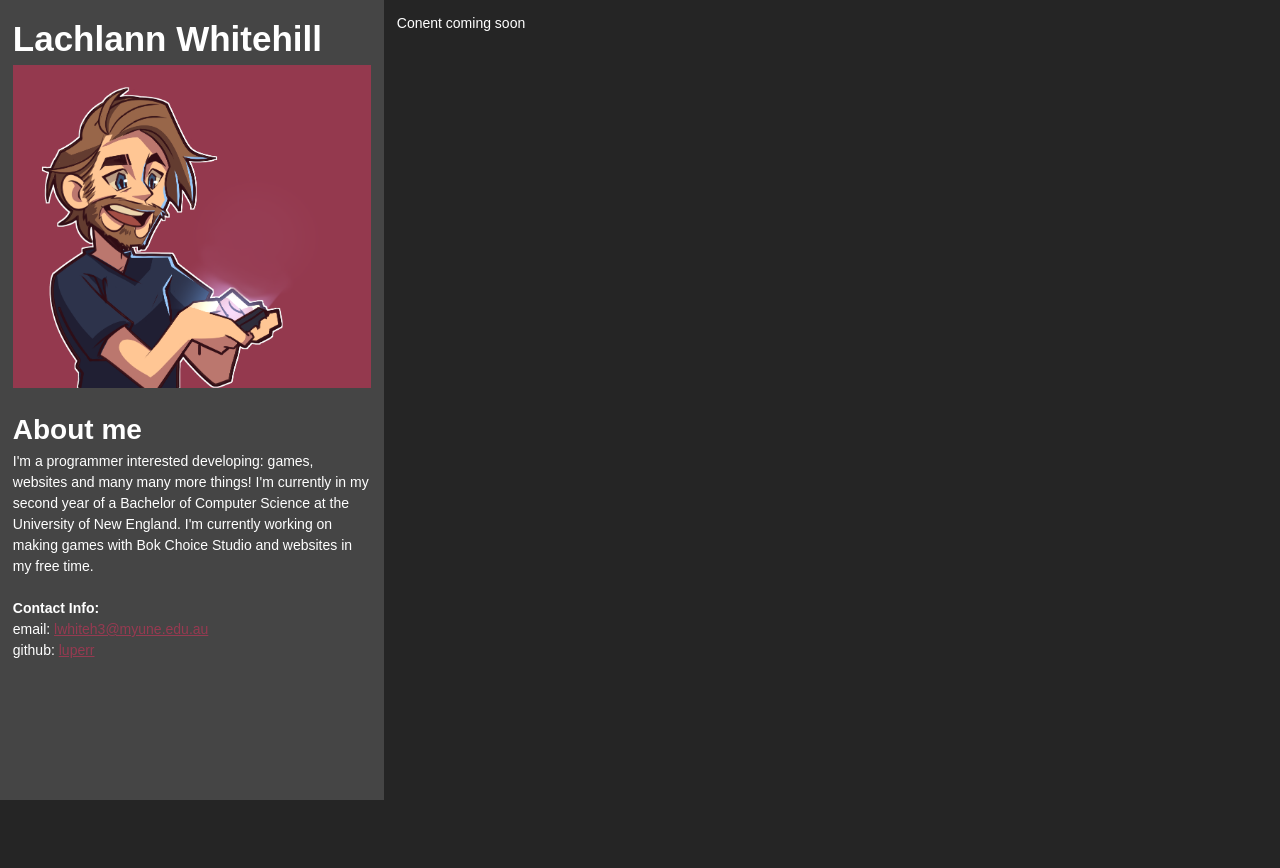
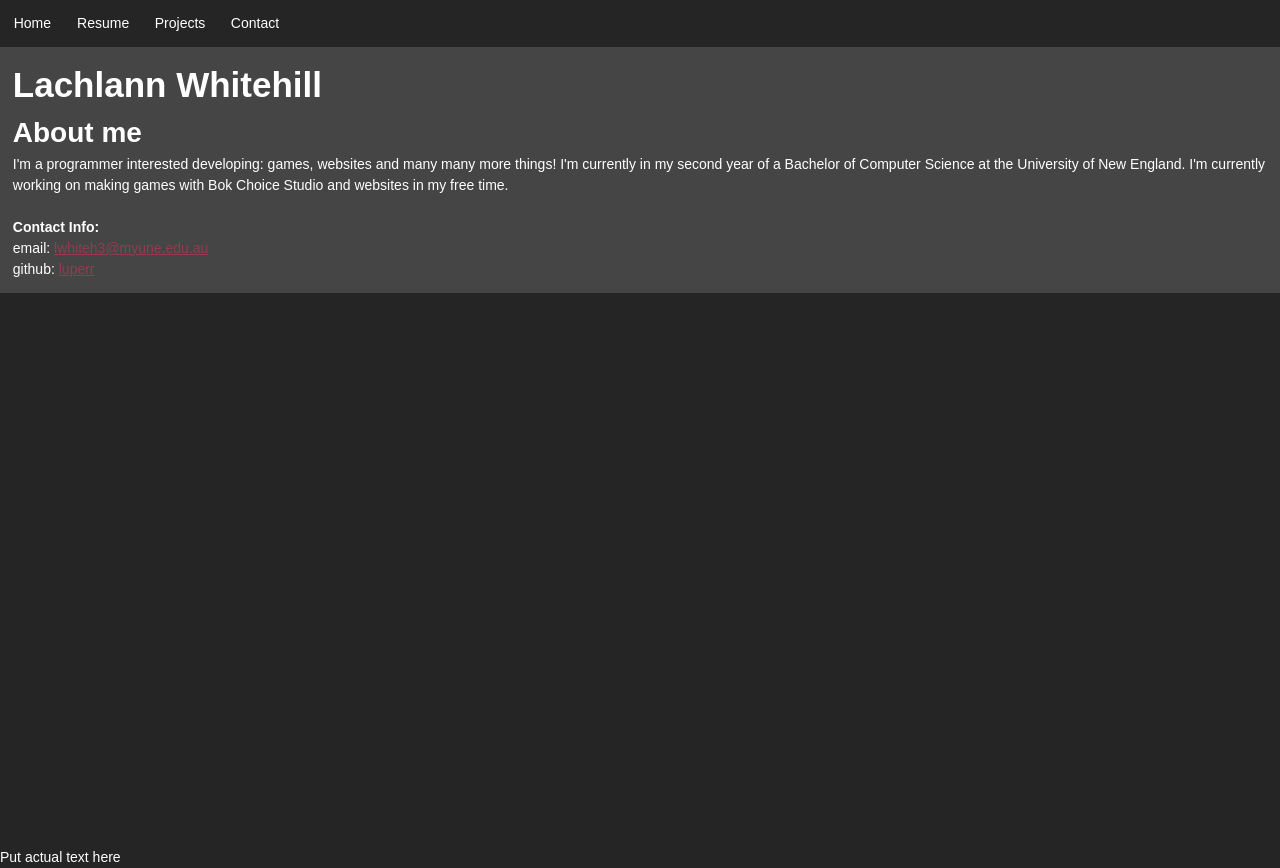
Before and after one commit to luperr/luperr.github.io, a plain HTML site: page index.html in a window 1280 px wide. Before the commit the page ends 800 px from the top, so only its background shows below. Drawn offline with Linux system fonts and the light colour scheme.

Commit message:
mostly removed conent and added TODO comments.  nav bar added.  more semantic tags added (may cause compatibility issues, cause HTML 5)

```diff
--- a/css/style.css
+++ b/css/style.css
@@ -1,4 +1,13 @@
 /* Universal setting for the whole page*/
+/*
+TODO:
+[] fix nav bar to top of page and reslting layour problems
+[] Create a proper header and footer styling
+[] add better styling a colour classing
+[] introduce JS
+[] set up for mobile first dev
+[] fix the stupid damn layout
+*/
 * {
     box-sizing: border-box;
 }
@@ -23,21 +32,34 @@ body {
     overflow: auto;
     height: 100%;
 }
-/*Page layout using column classes.  2 columns for view greater than 601px and 1 column for views less than 600*/
+/*The nav bar*/
+nav {
 
-.col-0 {
-    width: 30%;
-    height: 100%;
+}
+nav ul {
+    list-style-type: none;
+    margin: 0;
+    padding: 0;
+    overflow: hidden;
+}
+nav ul li{
+    border-right: #fff;
+    float: left;
+}
+nav ul li:last-child {
+    border-right: none;
+}
+nav ul li a{
+    text-align: center;
+    text-decoration: none;
+}
+/*Page layout using column classes*/
+.main {
     padding: 0% 0% 0% 0%;
     background-color: #454545;
     overflow: inherit;
-}
-.col-1{
-    width: 70%;
-    overflow: inherit;
-}
-[class*="col-"] {
     float: left;
+    clear: both;
     padding: 1%;
 }
 /* Formatting for top level elements.  Maybe over written by id or class*/
@@ -79,12 +101,5 @@ ol {
 }
 /*Set the screen width for mobile*/
 @media only screen and (max-width: 600px){
-    [class*="col-"] {
-        width: 100%;
-        clear: both;
-        overflow: hidden;
-    }
-    img {
-        float: left;
-    }
+
 }
--- a/index.html
+++ b/index.html
@@ -1,3 +1,13 @@
+<!--
+    TODO:
+    [] add a header w/ image and what not make it cool lookin'
+    [] add decent content to footer
+    [] add content full stop
+    [] write and link pages for nav bar
+    [] update comments to reflect what actaully is happening
+    [] double check desgin for tablet and mobile
+-->
+
 <!DOCTYPE html>
 <html  lang="en">
 <head>
@@ -11,11 +21,18 @@
     <link rel="stylesheet" type="text/css" href="css/style.css">
 </head>
 <body>
+    <nav>
+        <ul>
+            <li><a></a>Home</li>
+            <li>Resume</li>
+            <li>Projects</li>
+            <li>Contact</li>
+        </ul>
+    </nav>
     <div id="wrapper">
         <!-- Left column (for views larger than 600px). conent: name, picture, contact info-->
-        <div class="col-0">
+        <section class="main">
             <h1>Lachlann Whitehill</h1>
-            <img src="img/me.png" alt="profile picture"><br>  <!-- drawn by Tile Salter (massivetilesale@gmail.com), liecenced for perpetual use-->
             <h2>About me</h2>
                 <p>
                     I'm a programmer interested developing: games, websites and many many more things!  I'm currently in my second year of a Bachelor of
@@ -28,13 +45,10 @@
                 email: <a href="mailto:lwhiteh3@myune.edu.au?Subject=Hello" target="_top">lwhiteh3@myune.edu.au</a><br>
                 github: <a href="gitgub.com/luperr">luperr</a>
             </p>
-        </div>
-        <!-- right column (for views larger then 600px). conent:  about me, education and favourite websites-->
-        <div class="col-1">
-            <article>
-               <p>Conent coming soon</p>
-            </article>
-        </div>
+        </section>
     </div>
+    <footer>
+        <p>Put actual text here</p>
+    </footer>
 </body>
 </html>
```
